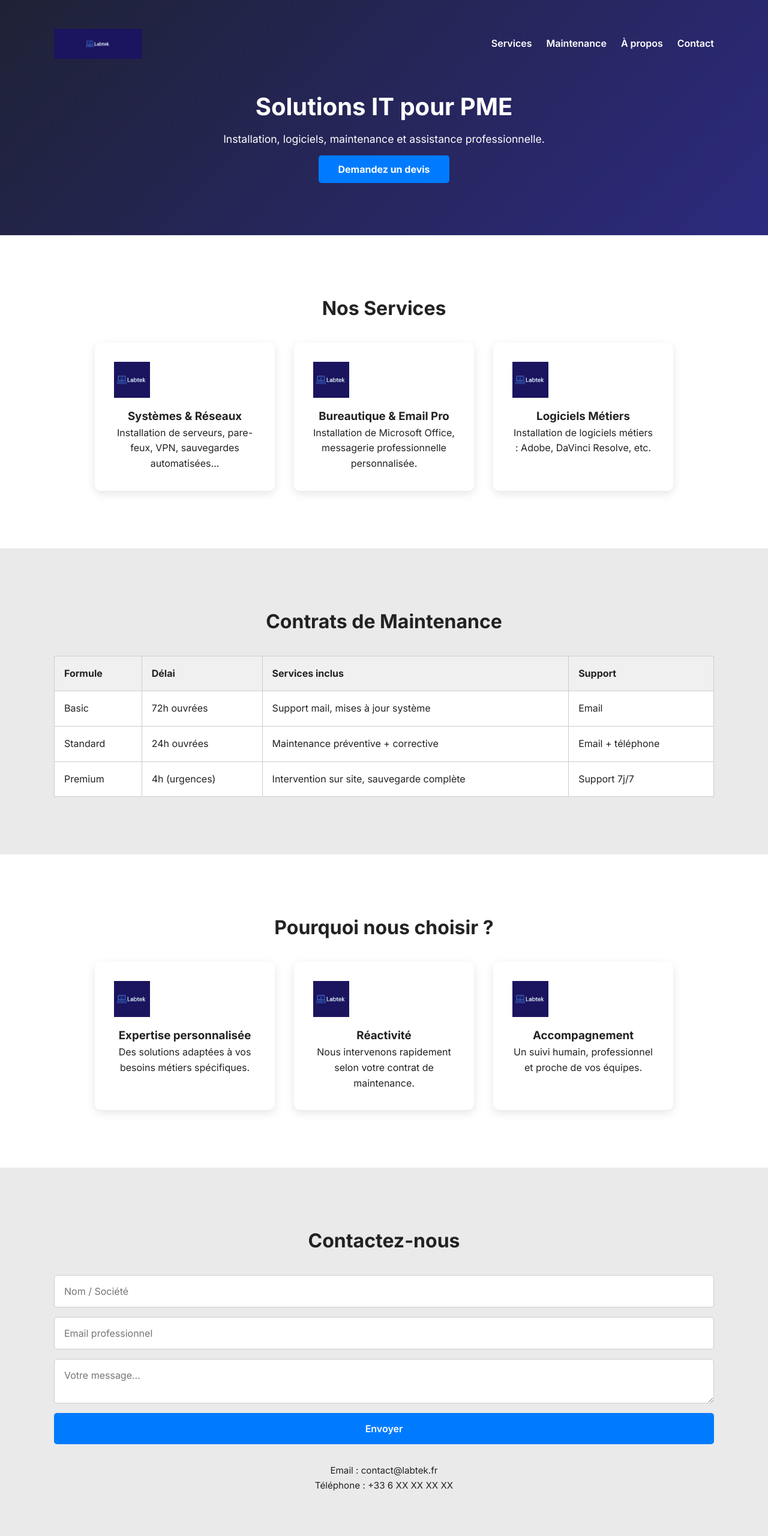
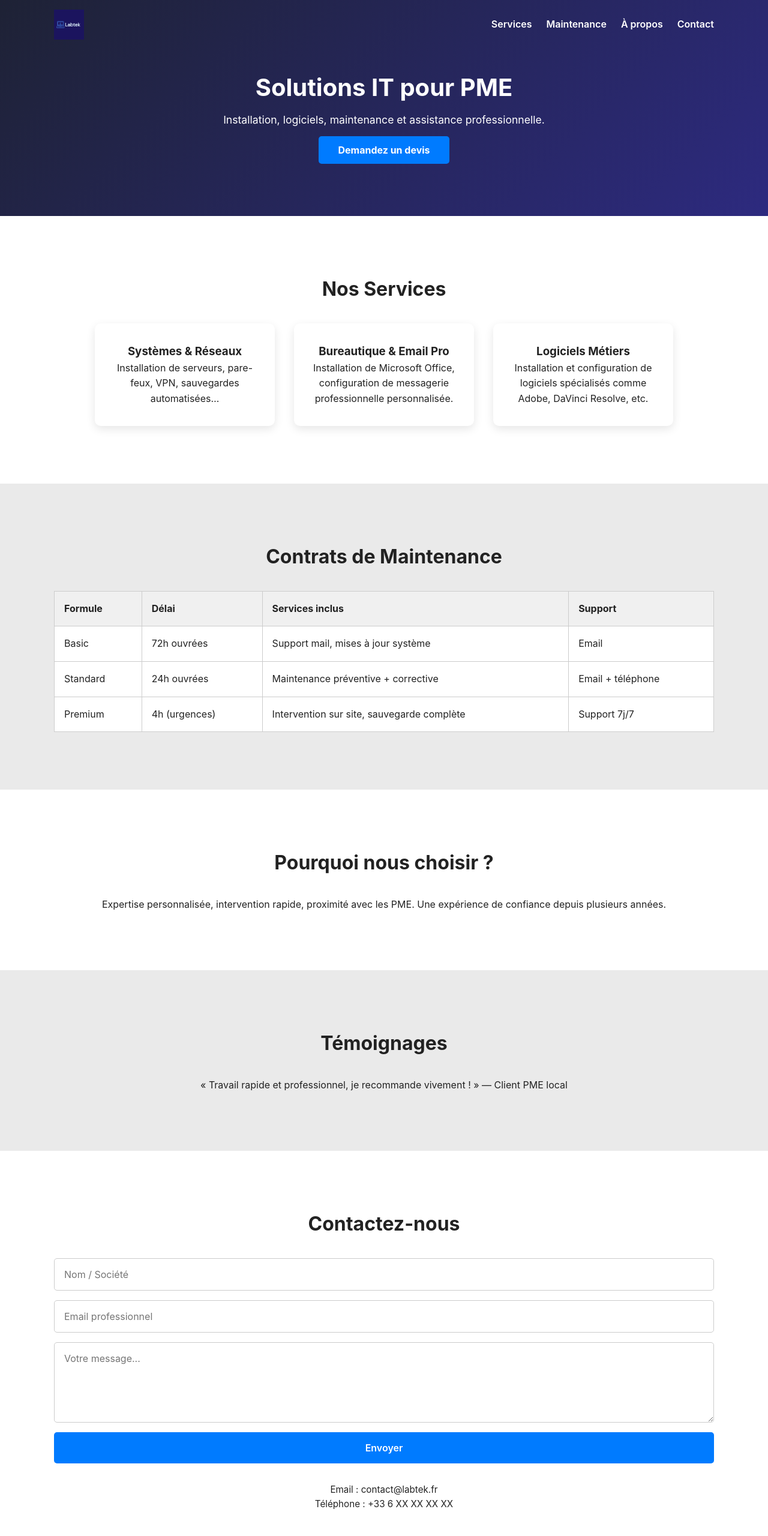
Before and after one commit to labtek91/boutique.labtek.fr, a plain HTML site: page index.html in a window 1280 px wide. Shown: the top 2560 px of the page at 60% size. Drawn offline with Linux system fonts and the light colour scheme.

Commit message:
💻 Ajout du nouveau index.html avec logo et navigation responsive

```diff
--- a/index.html
+++ b/index.html
@@ -1,111 +1,123 @@
 <!DOCTYPE html>
 <html lang="fr">
 <head>
-  <meta charset="UTF-8">
-  <meta name="viewport" content="width=device-width, initial-scale=1.0">
+  <meta charset="UTF-8" />
+  <meta name="viewport" content="width=device-width, initial-scale=1.0" />
   <title>Labtek Services IT</title>
-  <link rel="stylesheet" href="styles.css">
-  <link rel="preconnect" href="https://fonts.googleapis.com">
-  <link rel="preconnect" href="https://fonts.gstatic.com" crossorigin>
-  <link href="https://fonts.googleapis.com/css2?family=Inter:wght@400;600;700&display=swap" rel="stylesheet">
+  <link rel="stylesheet" href="styles.css" />
 </head>
 <body>
+
+  <!-- HERO / HEADER -->
   <header class="hero">
-    <div class="container">
-      <div class="top-bar">
-        <img src="Labtek-horizontal.png" alt="Labtek Logo" class="logo">
+    <div class="container top-bar">
+      <img src="images/Labtek-logo.png" alt="Logo Labtek" class="logo" />
       <nav class="navbar">
-          <ul class="nav-links">
+        <ul class="nav-links" id="navLinks">
           <li><a href="#services">Services</a></li>
-            <li><a href="#plans">Maintenance</a></li>
+          <li><a href="#maintenance">Maintenance</a></li>
           <li><a href="#about">À propos</a></li>
           <li><a href="#contact">Contact</a></li>
         </ul>
-          <div class="burger" id="burger">
-            <span></span><span></span><span></span>
+        <div class="burger" onclick="toggleMenu()">
+          <span></span>
+          <span></span>
+          <span></span>
         </div>
       </nav>
     </div>
-      <div class="hero-content">
+
+    <div class="hero-content container">
       <h1>Solutions IT pour PME</h1>
       <p>Installation, logiciels, maintenance et assistance professionnelle.</p>
       <a href="#contact" class="btn-primary">Demandez un devis</a>
     </div>
-    </div>
   </header>
 
-  <main>
+  <!-- SERVICES -->
   <section id="services" class="section">
     <div class="container">
       <h2>Nos Services</h2>
       <div class="cards">
         <div class="card">
-            <img src="Labtek-logo.png" alt="Network" class="icon">
           <h3>Systèmes & Réseaux</h3>
           <p>Installation de serveurs, pare-feux, VPN, sauvegardes automatisées…</p>
         </div>
         <div class="card">
-            <img src="Labtek-logo.png" alt="Email" class="icon">
           <h3>Bureautique & Email Pro</h3>
-            <p>Installation de Microsoft Office, messagerie professionnelle personnalisée.</p>
+          <p>Installation de Microsoft Office, configuration de messagerie professionnelle personnalisée.</p>
         </div>
         <div class="card">
-            <img src="Labtek-logo.png" alt="Software" class="icon">
           <h3>Logiciels Métiers</h3>
-            <p>Installation de logiciels métiers : Adobe, DaVinci Resolve, etc.</p>
+          <p>Installation et configuration de logiciels spécialisés comme Adobe, DaVinci Resolve, etc.</p>
         </div>
       </div>
     </div>
   </section>
 
-    <section id="plans" class="section gray">
+  <!-- MAINTENANCE -->
+  <section id="maintenance" class="section gray">
     <div class="container">
       <h2>Contrats de Maintenance</h2>
       <div class="table-responsive">
         <table>
           <thead>
-              <tr><th>Formule</th><th>Délai</th><th>Services inclus</th><th>Support</th></tr>
+            <tr>
+              <th>Formule</th>
+              <th>Délai</th>
+              <th>Services inclus</th>
+              <th>Support</th>
+            </tr>
           </thead>
           <tbody>
-              <tr><td>Basic</td><td>72h ouvrées</td><td>Support mail, mises à jour système</td><td>Email</td></tr>
-              <tr><td>Standard</td><td>24h ouvrées</td><td>Maintenance préventive + corrective</td><td>Email + téléphone</td></tr>
-              <tr><td>Premium</td><td>4h (urgences)</td><td>Intervention sur site, sauvegarde complète</td><td>Support 7j/7</td></tr>
+            <tr>
+              <td>Basic</td>
+              <td>72h ouvrées</td>
+              <td>Support mail, mises à jour système</td>
+              <td>Email</td>
+            </tr>
+            <tr>
+              <td>Standard</td>
+              <td>24h ouvrées</td>
+              <td>Maintenance préventive + corrective</td>
+              <td>Email + téléphone</td>
+            </tr>
+            <tr>
+              <td>Premium</td>
+              <td>4h (urgences)</td>
+              <td>Intervention sur site, sauvegarde complète</td>
+              <td>Support 7j/7</td>
+            </tr>
           </tbody>
         </table>
       </div>
     </div>
   </section>
 
+  <!-- À PROPOS -->
   <section id="about" class="section">
     <div class="container">
       <h2>Pourquoi nous choisir ?</h2>
-        <div class="cards">
-          <div class="card">
-            <img src="Labtek-logo.png" alt="Expertise" class="icon">
-            <h3>Expertise personnalisée</h3>
-            <p>Des solutions adaptées à vos besoins métiers spécifiques.</p>
-          </div>
-          <div class="card">
-            <img src="Labtek-logo.png" alt="Fast" class="icon">
-            <h3>Réactivité</h3>
-            <p>Nous intervenons rapidement selon votre contrat de maintenance.</p>
-          </div>
-          <div class="card">
-            <img src="Labtek-logo.png" alt="Support" class="icon">
-            <h3>Accompagnement</h3>
-            <p>Un suivi humain, professionnel et proche de vos équipes.</p>
-          </div>
-        </div>
+      <p style="text-align: center;">Expertise personnalisée, intervention rapide, proximité avec les PME. Une expérience de confiance depuis plusieurs années.</p>
     </div>
   </section>
 
-    <section id="contact" class="section gray">
+  <!-- TÉMOIGNAGES -->
+  <section class="section gray">
+    <div class="container">
+      <h2>Témoignages</h2>
+      <p style="text-align: center;">« Travail rapide et professionnel, je recommande vivement ! » — Client PME local</p>
+    </div>
+  </section>
+
+  <!-- CONTACT -->
+  <section id="contact" class="section">
     <div class="container">
       <h2>Contactez-nous</h2>
-        <form action="https://formspree.io/f/YOUR_FORM_ID" method="POST">
-          <input type="text" name="name" placeholder="Nom / Société" required>
-          <input type="email" name="email" placeholder="Email professionnel" required>
-          <textarea name="message" placeholder="Votre message..." required></textarea>
+      <form>
+        <input type="text" placeholder="Nom / Société" required />
+        <input type="email" placeholder="Email professionnel" required />
+        <textarea placeholder="Votre message..." rows="5" required></textarea>
         <button type="submit">Envoyer</button>
       </form>
       <div class="contact-info">
@@ -114,19 +126,16 @@
       </div>
     </div>
   </section>
-  </main>
 
+  <!-- FOOTER -->
   <footer>
-    <p>© Labtek IT Services – Micro‑entreprise</p>
+    <p>&copy; Labtek IT Services – Micro-entreprise</p>
   </footer>
 
   <script>
-    const burger = document.getElementById('burger');
-    const nav = document.querySelector('.nav-links');
-    burger.addEventListener('click', () => {
-      nav.classList.toggle('nav-active');
-      burger.classList.toggle('toggle');
-    });
+    function toggleMenu() {
+      document.getElementById("navLinks").classList.toggle("nav-active");
+    }
   </script>
 </body>
 </html>
```
Also changed, not shown: images/Labtek-horizontal.png (renamed from Labtek-horizontal.png), images/Labtek-logo-transparent.png (renamed from Labtek-logo-transparent.png), images/Labtek-logo.png (renamed from Labtek-logo.png), images/Labtek-story.png (renamed from Labtek-story.png). Lines whose indentation alone changed are shown as unchanged.
